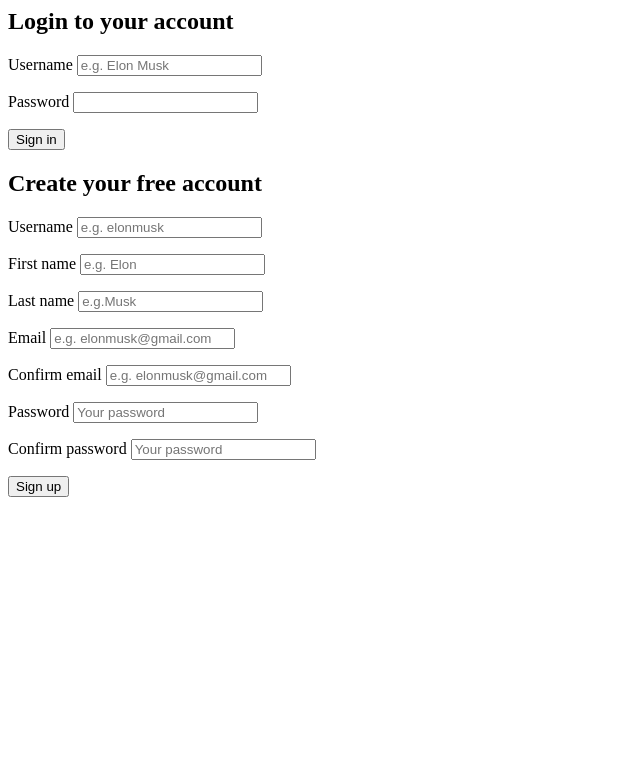
After one commit to danylokazakov/soundphase, a PHP site: page /register.php in a window 1280 px wide. The commit adds this page. Shown: the top 783 px of the page, without its empty margins (0-640 px from the left). Run offline with PHP 8.4, Linux system fonts and the light colour scheme.

Commit message:
Login and registration form

```diff
--- /dev/null
+++ b/register.php
@@ -0,0 +1,81 @@
+<?php
+
+
+if (isset($_POST['loginButton'])) {
+    //login button was pressed
+}
+if (isset($_POST['registerButton'])) {
+    //login button was pressed
+    $username = $_POST['username'];
+    echo $username;
+}
+
+
+
+
+?>
+
+
+<html>
+
+<head>
+    <title>Soundphase</title>
+</head>
+
+<body>
+    <div id="inputContainer">
+        <form id="loginForm" action="register.php" method="POST">
+            <h2>Login to your account</h2>
+            <p>
+                <label for="loginUsername">Username</label>
+                <input id="loginUsername" name="loginUsername" type="text" placeholder="e.g. Elon Musk" required>
+            </p>
+            <p>
+                <label for="loginPassword">Password</label>
+
+                <input id="loginPassword" name="loginPassword" type="password" required>
+            </p>
+            <button type="submit" name="loginButton">Sign in</button>
+        </form>
+        <form id="registerForm" action="register.php" method="POST">
+            <h2>Create your free account</h2>
+            <p>
+                <label for="username">Username</label>
+                <input id="username" name="username" type="text" placeholder="e.g. elonmusk" required>
+            </p>
+            <p>
+                <label for="firstName">First name</label>
+                <input id="username" name="username" type="text" placeholder="e.g. Elon" required>
+            </p>
+            <p>
+                <label for="lastName">Last name</label>
+                <input id="lastName" name="lastName" type="text" placeholder="e.g.Musk" required>
+            </p>
+            <p>
+                <label for="email">Email</label>
+                <input id="email" name="email" type="email" placeholder="e.g. elonmusk@gmail.com" required>
+            </p>
+            <p>
+                <label for="email2">Confirm email</label>
+
+                <input id="email2" name="email2" type="password" placeholder="e.g. elonmusk@gmail.com" required>
+
+            </p>
+            <p>
+                <label for="password">Password</label>
+
+                <input id="password" name="password" type="password" placeholder="Your password" required>
+
+            </p>
+            <p>
+                <label for="password2">Confirm password</label>
+
+                <input id="password2" name="password2" type="password" placeholder="Your password" required>
+
+            </p>
+            <button type="submit" name="registerButton">Sign up</button>
+        </form>
+    </div>
+</body>
+
+</html>
```
Also changed, not shown: index.php (+6 -1 lines).
